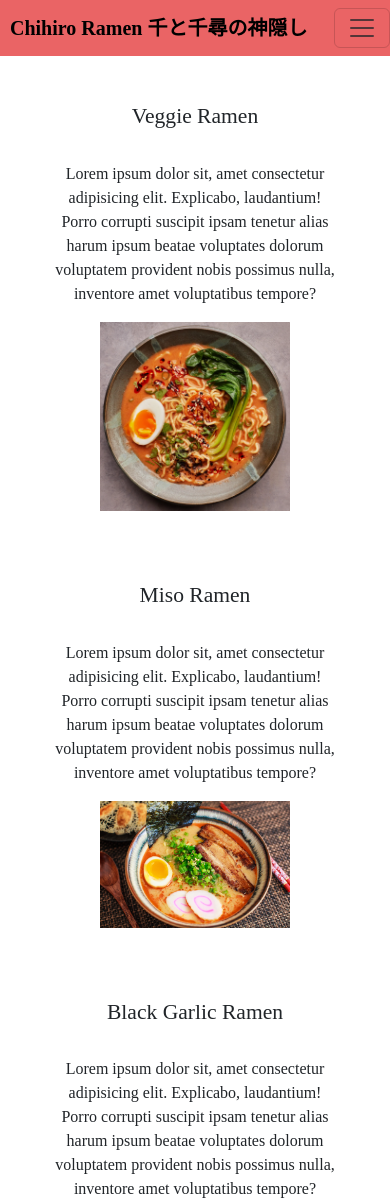
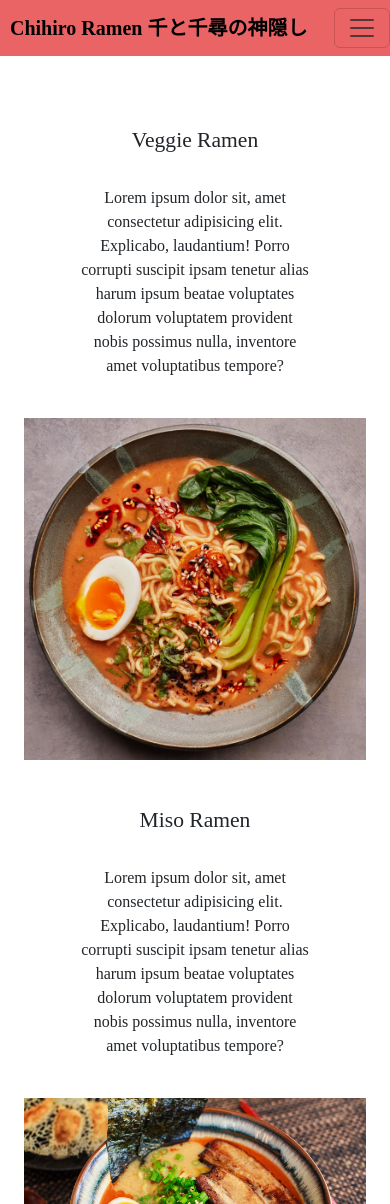
Before and after one commit to JuliaGlick/DesarrolloWebCoderh, a plain HTML site: page section3.html in a window 390 px wide. Shown: the top 1204 px of the page. Drawn offline with nearby package versions, Linux system fonts and the light colour scheme.

Commit message:
v-1.0
Menu responsive finalizado

```diff
--- a/app.css
+++ b/app.css
@@ -117,3 +117,8 @@ footer {
 
           font-size: 1.5em;
         }
+
+.menuIcon {
+          width: 50px;
+          padding: 5px;
+}
--- a/section3.html
+++ b/section3.html
@@ -21,7 +21,7 @@
 
 <body>
           <nav class="navbar navbar-expand-lg">
-                    <a href="section1.html" class="navbar-brand">Chihiro Ramen 千と千尋の神隠し</a>
+                    <a href="index.html" class="navbar-brand">Chihiro Ramen 千と千尋の神隠し</a>
                     <button class="navbar-toggler" data-toggle="collapse" data-target="#navLinks"
                               aria-label="Toggle navigation">
                               <span class="navbar-toggler-icon"></span>
@@ -49,20 +49,21 @@
           </nav>
 
 
-          <section class="container-fluid px-0">
+          <section class="container-fluid py-5 px-0">
                     <div class="row align-items-center p-4">
                               <div class="col-md-6 text-center">
                                         <div class="row justify-content-center">
                                                   <div class="col-10 col-lg-8">
-                                                   <h4 class="font-weight-bold p-4">Veggie Ramen</h4>
-                                        <p>Lorem ipsum dolor sit, amet consectetur adipisicing elit. Explicabo, laudantium! Porro corrupti suscipit ipsam tenetur alias harum ipsum beatae voluptates dolorum voluptatem provident nobis possimus nulla, inventore amet voluptatibus tempore?</p>
+                                                   <h4 class="font-weight-bold">Veggie Ramen</h4>
+                                                   <img class="menuIcon d-none d-lg-inline" src="https://cdn-icons-png.flaticon.com/512/1623/1623786.png" alt="">
+                                        <p class="p-4">Lorem ipsum dolor sit, amet consectetur adipisicing elit. Explicabo, laudantium! Porro corrupti suscipit ipsam tenetur alias harum ipsum beatae voluptates dolorum voluptatem provident nobis possimus nulla, inventore amet voluptatibus tempore?</p>
                                                   </div>
                                         </div>
 
                               </div>
                               <div class="col-md-6 justify-content-center">
                                         <div class="row justify-content-center">
-                                                  <div class="col-7">
+                                                  <div class="col-md-7 col-12">
                                         <img class="img-fluid" src="img/vegetarianraamen.jpg" alt="">
                               </div>
                     </div>
@@ -72,14 +73,15 @@
                               <div class="col-md-6 text-center">
                                         <div class="row justify-content-center">
                                                   <div class="col-10 col-lg-8">
-                                        <h4 class="font-weight-bold p-4">Miso Ramen</h4>
-                                        <p>Lorem ipsum dolor sit, amet consectetur adipisicing elit. Explicabo, laudantium! Porro corrupti suscipit ipsam tenetur alias harum ipsum beatae voluptates dolorum voluptatem provident nobis possimus nulla, inventore amet voluptatibus tempore?</p>
+                                        <h4 class="font-weight-bold">Miso Ramen</h4>
+                                        <img class="menuIcon d-none d-lg-inline" src="https://cdn-icons-png.flaticon.com/512/1623/1623786.png" alt="">
+                                        <p class="p-4">Lorem ipsum dolor sit, amet consectetur adipisicing elit. Explicabo, laudantium! Porro corrupti suscipit ipsam tenetur alias harum ipsum beatae voluptates dolorum voluptatem provident nobis possimus nulla, inventore amet voluptatibus tempore?</p>
                               </div>
                     </div>
                               </div>
                               <div class="col-md-6">
                                         <div class="row justify-content-center">
-                                                  <div class="col-7">
+                                                  <div class="col-md-7 col-12">
                                         <img class="img-fluid" src="img/misoramen.jpg" alt="">
                               </div>
                     </div>
@@ -90,14 +92,15 @@
                               <div class="col-md-6 text-center">
                                         <div class="row justify-content-center">
                                                   <div class="col-10 col-lg-8">
-                                        <h4 class="font-weight-bold p-4">Black Garlic Ramen</h4>
-                                        <p>Lorem ipsum dolor sit, amet consectetur adipisicing elit. Explicabo, laudantium! Porro corrupti suscipit ipsam tenetur alias harum ipsum beatae voluptates dolorum voluptatem provident nobis possimus nulla, inventore amet voluptatibus tempore?</p>
+                                        <h4 class="font-weight-bold">Black Garlic Ramen</h4>
+                                        <img class="menuIcon d-none d-lg-inline" src="https://cdn-icons-png.flaticon.com/512/1623/1623786.png" alt="">
+                                        <p class="p-4">Lorem ipsum dolor sit, amet consectetur adipisicing elit. Explicabo, laudantium! Porro corrupti suscipit ipsam tenetur alias harum ipsum beatae voluptates dolorum voluptatem provident nobis possimus nulla, inventore amet voluptatibus tempore?</p>
                               </div>
                     </div>
                               </div>
                               <div class="col-md-6 justify-content-center">
                                         <div class="row justify-content-center">
-                                                  <div class="col-7 col-l">
+                                                  <div class="col-md-7 col-12">
                                                              <img class="img-fluid" src="img/blackgarlicramen.jpg" alt="">
                                                   </div>
                                         </div>
```
Also changed, not shown: index.html (+1 -1 lines), section2.html (+1 -1 lines), section4.html (+1 -1 lines), section5.html (+1 -1 lines).
